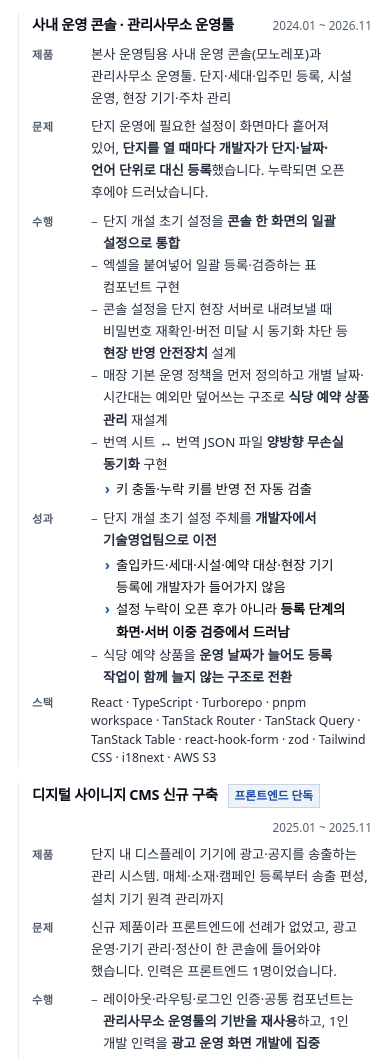
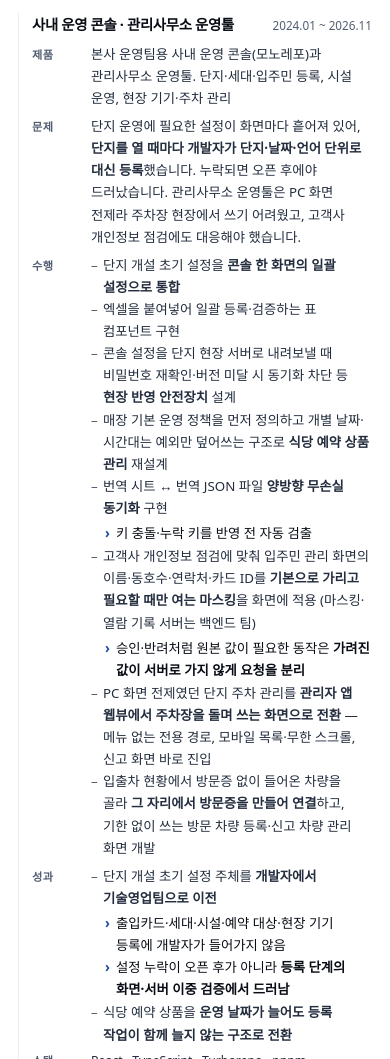
Before and after one commit to hoiya-woohyun/hoiya-woohyun.github.io, a plain HTML site: page career.html in a window 390 px wide. Shown: the part 3007-4066 px from the top of the page. Drawn offline with Linux system fonts and the light colour scheme.

Commit message:
docs - 경력기술서 운영툴 섹션에 개인정보 마스킹·주차 모바일 전환·방문증 즉시 생성 추가
Co-Authored-By: Claude <noreply@anthropic.com>

```diff
--- a/career.html
+++ b/career.html
@@ -653,7 +653,7 @@
       </div>
       <div class="block">
         <div class="label">문제</div>
-        <p>단지 운영에 필요한 설정이 화면마다 흩어져 있어, <b>단지를 열 때마다 개발자가 단지·날짜·언어 단위로 대신 등록</b>했습니다. 누락되면 오픈 후에야 드러났습니다.</p>
+        <p>단지 운영에 필요한 설정이 화면마다 흩어져 있어, <b>단지를 열 때마다 개발자가 단지·날짜·언어 단위로 대신 등록</b>했습니다. 누락되면 오픈 후에야 드러났습니다. 관리사무소 운영툴은 PC 화면 전제라 주차장 현장에서 쓰기 어려웠고, 고객사 개인정보 점검에도 대응해야 했습니다.</p>
       </div>
       <div class="block">
         <div class="label">수행</div>
@@ -667,6 +667,13 @@
               <li>키 충돌·누락 키를 반영 전 자동 검출</li>
             </ul>
           </li>
+          <li>고객사 개인정보 점검에 맞춰 입주민 관리 화면의 이름·동호수·연락처·카드 ID를 <b>기본으로 가리고 필요할 때만 여는 마스킹</b>을 화면에 적용 (마스킹·열람 기록 서버는 백엔드 팀)
+            <ul class="ev">
+              <li>승인·반려처럼 원본 값이 필요한 동작은 <b>가려진 값이 서버로 가지 않게 요청을 분리</b></li>
+            </ul>
+          </li>
+          <li>PC 화면 전제였던 단지 주차 관리를 <b>관리자 앱 웹뷰에서 주차장을 돌며 쓰는 화면으로 전환</b> — 메뉴 없는 전용 경로, 모바일 목록·무한 스크롤, 신고 화면 바로 진입</li>
+          <li>입출차 현황에서 방문증 없이 들어온 차량을 골라 <b>그 자리에서 방문증을 만들어 연결</b>하고, 기한 없이 쓰는 방문 차량 등록·신고 차량 관리 화면 개발</li>
         </ul>
       </div>
       <div class="block">
```
Also changed, not shown: src/경력기술서.html (+8 -1 lines), 4 other files.
